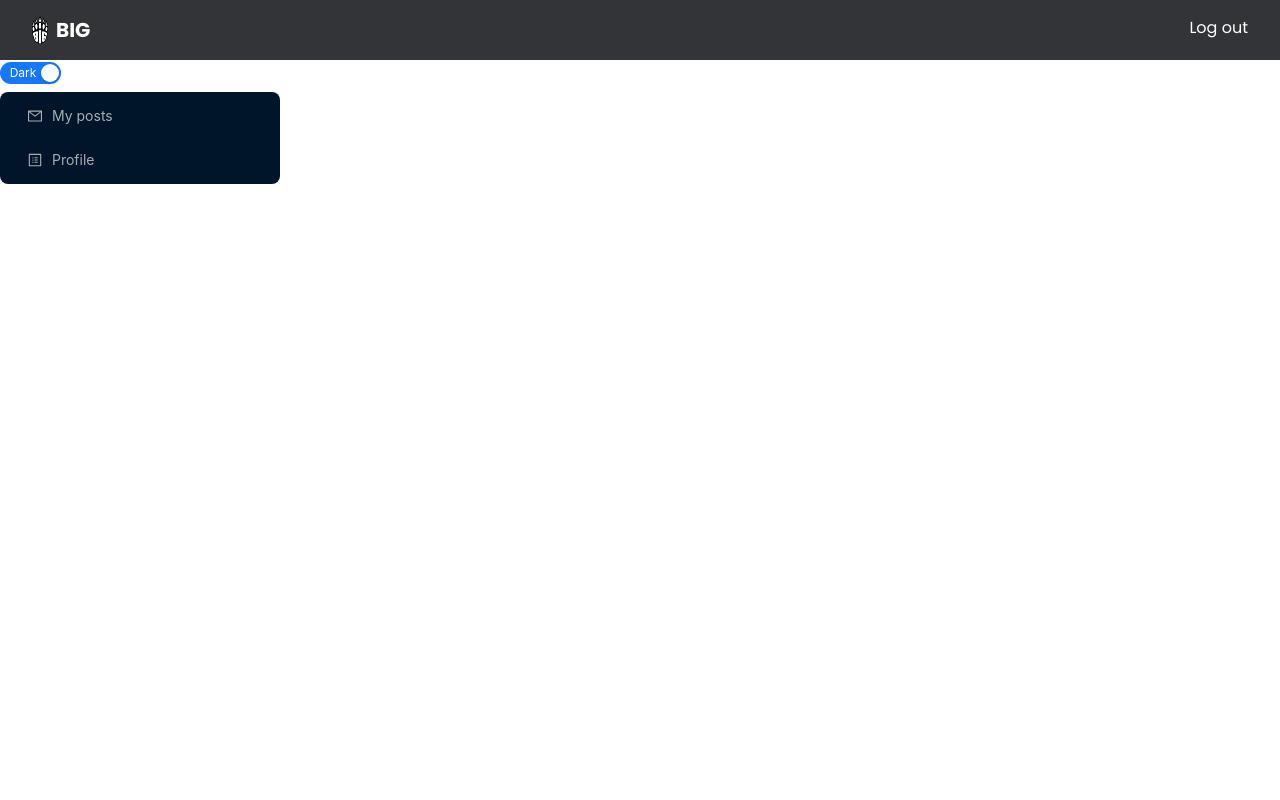
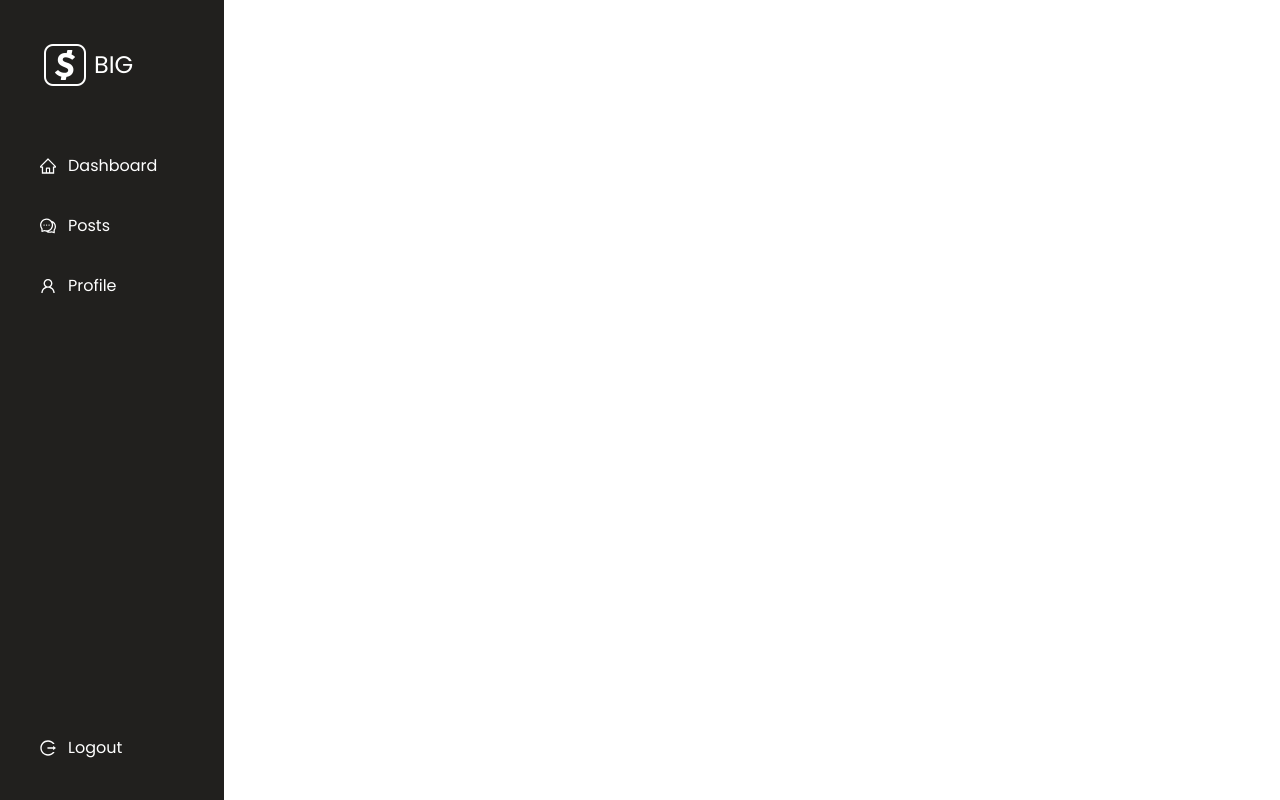
Before and after one commit to ZavhorodniiArtem/BIG-Project, a React (Vite) app: page / in a window 1280 px wide. Built offline with nearby package versions, Linux system fonts and the light colour scheme; no server answers.

Commit message:
BP-10 Updated navigation, removed header

```diff
--- a/src/App.tsx
+++ b/src/App.tsx
@@ -1,6 +1,5 @@
 import Navigation from './view/layout/navigation/Navigation.tsx';
 import { Outlet, useLocation } from 'react-router-dom';
-import Header from './view/layout/header/Header.tsx';
 import { EUrlPages } from './router/router.tsx';
 
 const App = () => {
@@ -8,12 +7,11 @@ const App = () => {
 
   return (
     <>
-      <Header />
       <div className="flex">
         {![EUrlPages.Login, EUrlPages.Registration].includes(
           location.pathname as EUrlPages,
         ) && <Navigation />}
-        <div className="p-8 w-full">
+        <div className="flex-1 ml-60">
           <Outlet />
         </div>
       </div>
--- a/src/view/layout/header/Header.tsx
+++ /dev/null
@@ -1,58 +0,0 @@
-import { Link, useNavigate } from 'react-router-dom';
-import logo from '@assets/img/BIG-logo.png';
-import { EUrlPages } from '@/router/router.tsx';
-import useStore from '@hooks/useStore.ts';
-import { toJS } from 'mobx';
-import { observer } from 'mobx-react-lite';
-import { useEffect } from 'react';
-
-const Header = () => {
-  const { auth } = useStore();
-  const navigate = useNavigate();
-
-  console.log('auth', toJS(auth.me));
-
-  const handleLogOut = () => {
-    auth.logOut().then(() => {
-      window.localStorage.removeItem('token');
-      window.localStorage.removeItem('refreshToken');
-      navigate('/login');
-    });
-  };
-
-  useEffect(() => {
-    auth.getMe();
-  }, []);
-
-  return (
-    <div className="bg-[#333437] py-4 px-8 flex justify-between">
-      <Link to="/" className="text-white text-xl flex">
-        <img src={logo} alt="" className="w-4 mr-2" />
-        <p className="font-bold">BIG</p>
-      </Link>
-
-      {[EUrlPages.Login, EUrlPages.Registration].includes(
-        location.pathname as EUrlPages,
-      ) ? (
-        <div className="flex">
-          <Link to="/login" className="text-white hover:underline">
-            Sign in
-          </Link>
-          <span className="text-white mx-2">|</span>
-          <Link to="/registration" className="text-white hover:underline">
-            Sign up
-          </Link>
-        </div>
-      ) : (
-        <p
-          onClick={() => handleLogOut()}
-          className="text-white hover:underline"
-        >
-          Log out
-        </p>
-      )}
-    </div>
-  );
-};
-
-export default observer(Header);
--- a/src/view/layout/navigation/Navigation.tsx
+++ b/src/view/layout/navigation/Navigation.tsx
@@ -1,64 +1,63 @@
-import React, { useState } from 'react';
-import { MailOutlined, ProfileOutlined } from '@ant-design/icons';
-import type { MenuProps, MenuTheme } from 'antd';
-import { Menu, Switch } from 'antd';
-import { useNavigate } from 'react-router-dom';
+import logo from '@assets/img/logo.png';
+import {
+  CommentOutlined,
+  LogoutOutlined,
+  UserOutlined,
+  HomeOutlined,
+} from '@ant-design/icons';
+import { Link, useNavigate } from 'react-router-dom';
+import useStore from '@hooks/useStore.ts';
 
-type MenuItem = Required<MenuProps>['items'][number];
-
-const getItem = (
-  label: React.ReactNode,
-  key?: React.Key | null,
-  icon?: React.ReactNode,
-  children?: MenuItem[],
-  type?: 'group',
-): MenuItem => {
-  return {
-    key,
-    icon,
-    children,
-    label,
-    type,
-  } as MenuItem;
-};
-
-const items: MenuItem[] = [
-  getItem('My posts', 'posts', <MailOutlined />),
-  getItem('Profile', 'profile', <ProfileOutlined />),
-];
-
-const Navigation: React.FC = () => {
-  const [theme, setTheme] = useState<MenuTheme>('dark');
-  const [current, setCurrent] = useState('');
-
+const Navigation = () => {
+  const { auth } = useStore();
   const navigate = useNavigate();
 
-  const changeTheme = (value: boolean) => {
-    setTheme(value ? 'dark' : 'light');
-  };
-
-  const onClick: MenuProps['onClick'] = (e) => {
-    console.log('click ', e);
-    setCurrent(e.key);
-    navigate(`/${e.key}`);
+  const handleLogOut = () => {
+    auth.logOut().then(() => {
+      window.localStorage.removeItem('token');
+      window.localStorage.removeItem('refreshToken');
+      navigate('/login');
+    });
   };
 
   return (
-    <div className="flex-col">
-      <Switch
-        checked={theme === 'dark'}
-        onChange={changeTheme}
-        checkedChildren="Dark"
-        unCheckedChildren="Light"
-      />
-      <Menu
-        theme={theme}
-        onClick={onClick}
-        style={{ width: 280, borderRadius: '8px', marginTop: '8px' }}
-        selectedKeys={[current]}
-        mode="inline"
-        items={items}
-      />
+    <div className="bg-[#21201E] w-[224px] pl-10 py-10 flex flex-col justify-between h-screen fixed left-0 top-0">
+      <div>
+        <div className="flex items-center">
+          <img src={logo} alt="logo" />
+          <h1 className="text-white text-[24px] ml-1">BIG</h1>
+        </div>
+
+        <div className="mt-16">
+          <div className="flex items-center">
+            <HomeOutlined className="text-white" />
+            <Link to="/" className="text-white text-[16px] ml-3">
+              Dashboard
+            </Link>
+          </div>
+
+          <div className="flex items-center mt-9">
+            <CommentOutlined className="text-white" />
+            <Link to="/posts" className="text-white text-[16px] ml-3">
+              Posts
+            </Link>
+          </div>
+
+          <div className="flex items-center mt-9">
+            <UserOutlined className="text-white" />
+            <Link to="/profile" className="text-white text-[16px] ml-3">
+              Profile
+            </Link>
+          </div>
+        </div>
+      </div>
+
+      <div className="flex">
+        <LogoutOutlined className="text-white mr-3" />
+        <p className="text-white cursor-pointer" onClick={() => handleLogOut()}>
+          Logout
+        </p>
+      </div>
     </div>
   );
 };
```
Also changed, not shown: src/assets/img/logo.png (added).
